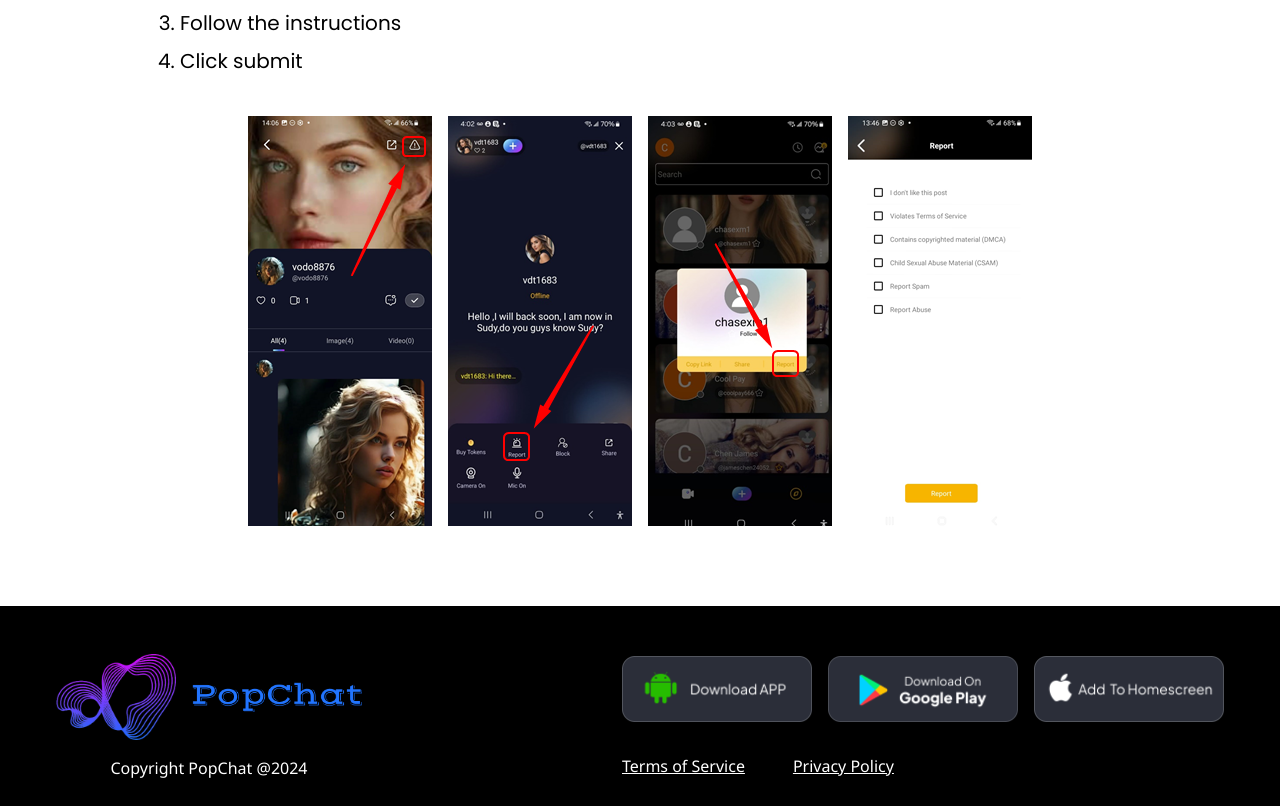
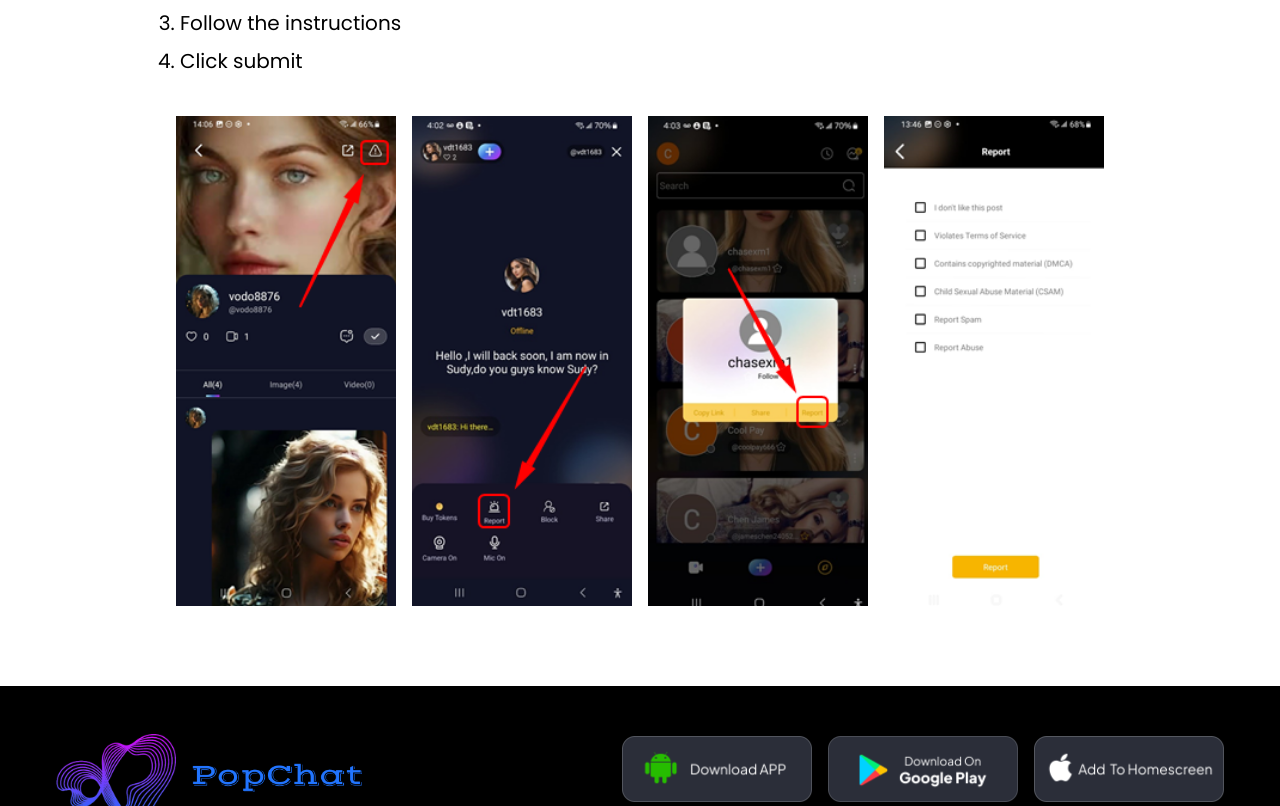
Before and after one commit to rickychan0611/popchat, a Next.js app: page /safety-center/submit-report in a window 1280 px wide. Shown: the part 688-1494 px from the top of the page. Built offline with nearby package versions, Linux system fonts and the light colour scheme.

Commit message:
fix image

```diff
--- a/src/components/Safety/SubmitReport.tsx
+++ b/src/components/Safety/SubmitReport.tsx
@@ -1,3 +1,4 @@
+import Image from "next/image";
 import React from "react";
 
 type Props = {};
@@ -38,10 +39,10 @@
           </ol>
 
           <div className="flex flex-row flex-wrap gap-4 justify-center items-center mt-10 mb-20">
-            <img src="/report1.png" className="object-contain"/>
-            <img src="/report2.png" className="object-contain"/>
-            <img src="/report3.png" className="object-contain"/>
-            <img src="/report4.png" className="object-contain"/>
+            <Image src="/report1.png" className="object-contain" alt="" width={220} height={1}/>
+            <Image src="/report2.png" className="object-contain" alt="" width={220} height={1}/>
+            <Image src="/report3.png" className="object-contain" alt="" width={220} height={1}/>
+            <Image src="/report4.png" className="object-contain" alt="" width={220} height={1}/>
           </div>
         </div>
       </div>
```
